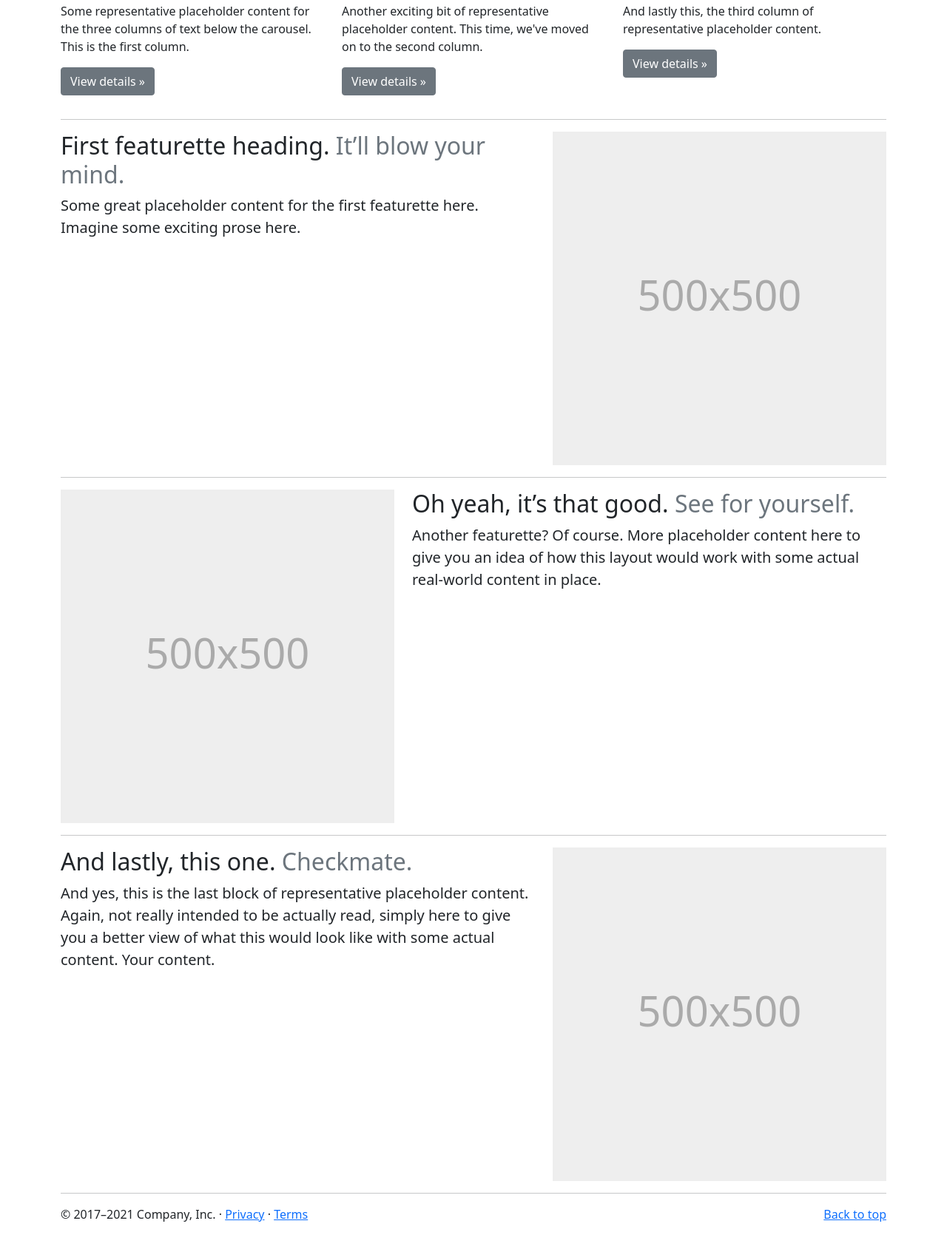
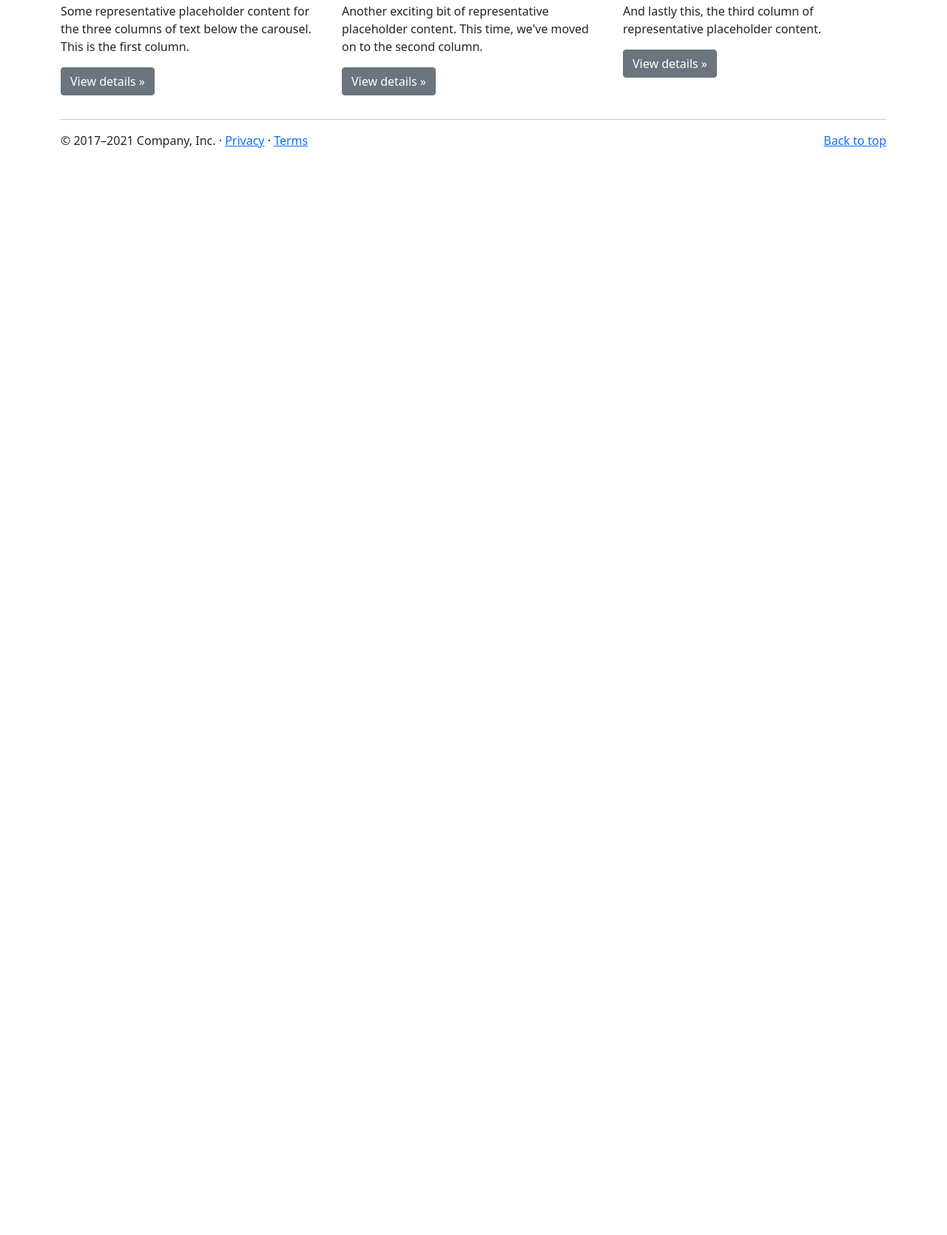
Before and after one commit to vishwakranti/CarlandMotors, a PHP site: page /carlandmotors_Vishwakranti/ in a window 1280 px wide. Shown: the part 349-2019 px from the top of the page at 74% size. After the commit the page ends 549 px from the top, so only its background shows below. Run offline with PHP 8.4, Linux system fonts and the light colour scheme.

Commit message:
updated index.php
removed featurettes

```diff
--- a/index.php
+++ b/index.php
@@ -1,5 +1,6 @@
 <!doctype html>
 <html lang="en">
+
 <head>
     <meta charset="utf-8">
     <meta name="viewport" content="width=device-width, initial-scale=1">
@@ -49,6 +50,7 @@
     <!-- Custom styles for this template -->
     <!--<link href="https://getbootstrap.com/docs/5.0/examples/carousel/carousel.css" rel="stylesheet">-->
 </head>
+
 <body>
 
     <header class="mt-0">
@@ -96,21 +98,30 @@
             <!-- Three columns of text below the carousel -->
             <div class="row">
                 <div class="col-lg-4">
-        <svg class="bd-placeholder-img rounded-circle" width="140" height="140" xmlns="http://www.w3.org/2000/svg" role="img" aria-label="Placeholder: 140x140" preserveAspectRatio="xMidYMid slice" focusable="false"><title>Placeholder</title><rect width="100%" height="100%" fill="#777"/><text x="50%" y="50%" fill="#777" dy=".3em">140x140</text></svg>
+                    <svg class="bd-placeholder-img rounded-circle" width="140" height="140" xmlns="http://www.w3.org/2000/svg" role="img" aria-label="Placeholder: 140x140" preserveAspectRatio="xMidYMid slice" focusable="false">
+                        <title>Placeholder</title>
+                        <rect width="100%" height="100%" fill="#777" /><text x="50%" y="50%" fill="#777" dy=".3em">140x140</text>
+                    </svg>
 
                     <h2>Heading</h2>
                     <p>Some representative placeholder content for the three columns of text below the carousel. This is the first column.</p>
                     <p><a class="btn btn-secondary" href="#">View details &raquo;</a></p>
                 </div><!-- /.col-lg-4 -->
                 <div class="col-lg-4">
-        <svg class="bd-placeholder-img rounded-circle" width="140" height="140" xmlns="http://www.w3.org/2000/svg" role="img" aria-label="Placeholder: 140x140" preserveAspectRatio="xMidYMid slice" focusable="false"><title>Placeholder</title><rect width="100%" height="100%" fill="#777"/><text x="50%" y="50%" fill="#777" dy=".3em">140x140</text></svg>
+                    <svg class="bd-placeholder-img rounded-circle" width="140" height="140" xmlns="http://www.w3.org/2000/svg" role="img" aria-label="Placeholder: 140x140" preserveAspectRatio="xMidYMid slice" focusable="false">
+                        <title>Placeholder</title>
+                        <rect width="100%" height="100%" fill="#777" /><text x="50%" y="50%" fill="#777" dy=".3em">140x140</text>
+                    </svg>
 
                     <h2>Heading</h2>
                     <p>Another exciting bit of representative placeholder content. This time, we've moved on to the second column.</p>
                     <p><a class="btn btn-secondary" href="#">View details &raquo;</a></p>
                 </div><!-- /.col-lg-4 -->
                 <div class="col-lg-4">
-        <svg class="bd-placeholder-img rounded-circle" width="140" height="140" xmlns="http://www.w3.org/2000/svg" role="img" aria-label="Placeholder: 140x140" preserveAspectRatio="xMidYMid slice" focusable="false"><title>Placeholder</title><rect width="100%" height="100%" fill="#777"/><text x="50%" y="50%" fill="#777" dy=".3em">140x140</text></svg>
+                    <svg class="bd-placeholder-img rounded-circle" width="140" height="140" xmlns="http://www.w3.org/2000/svg" role="img" aria-label="Placeholder: 140x140" preserveAspectRatio="xMidYMid slice" focusable="false">
+                        <title>Placeholder</title>
+                        <rect width="100%" height="100%" fill="#777" /><text x="50%" y="50%" fill="#777" dy=".3em">140x140</text>
+                    </svg>
 
                     <h2>Heading</h2>
                     <p>And lastly this, the third column of representative placeholder content.</p>
@@ -121,44 +132,6 @@
 
             <!-- START THE FEATURETTES -->
 
-    <hr class="featurette-divider">
-
-    <div class="row featurette">
-      <div class="col-md-7">
-        <h2 class="featurette-heading">First featurette heading. <span class="text-muted">It’ll blow your mind.</span></h2>
-        <p class="lead">Some great placeholder content for the first featurette here. Imagine some exciting prose here.</p>
-      </div>
-      <div class="col-md-5">
-        <svg class="bd-placeholder-img bd-placeholder-img-lg featurette-image img-fluid mx-auto" width="500" height="500" xmlns="http://www.w3.org/2000/svg" role="img" aria-label="Placeholder: 500x500" preserveAspectRatio="xMidYMid slice" focusable="false"><title>Placeholder</title><rect width="100%" height="100%" fill="#eee"/><text x="50%" y="50%" fill="#aaa" dy=".3em">500x500</text></svg>
-
-      </div>
-    </div>
-
-    <hr class="featurette-divider">
-
-    <div class="row featurette">
-      <div class="col-md-7 order-md-2">
-        <h2 class="featurette-heading">Oh yeah, it’s that good. <span class="text-muted">See for yourself.</span></h2>
-        <p class="lead">Another featurette? Of course. More placeholder content here to give you an idea of how this layout would work with some actual real-world content in place.</p>
-      </div>
-      <div class="col-md-5 order-md-1">
-        <svg class="bd-placeholder-img bd-placeholder-img-lg featurette-image img-fluid mx-auto" width="500" height="500" xmlns="http://www.w3.org/2000/svg" role="img" aria-label="Placeholder: 500x500" preserveAspectRatio="xMidYMid slice" focusable="false"><title>Placeholder</title><rect width="100%" height="100%" fill="#eee"/><text x="50%" y="50%" fill="#aaa" dy=".3em">500x500</text></svg>
-
-      </div>
-    </div>
-
-    <hr class="featurette-divider">
-
-    <div class="row featurette">
-      <div class="col-md-7">
-        <h2 class="featurette-heading">And lastly, this one. <span class="text-muted">Checkmate.</span></h2>
-        <p class="lead">And yes, this is the last block of representative placeholder content. Again, not really intended to be actually read, simply here to give you a better view of what this would look like with some actual content. Your content.</p>
-      </div>
-      <div class="col-md-5">
-        <svg class="bd-placeholder-img bd-placeholder-img-lg featurette-image img-fluid mx-auto" width="500" height="500" xmlns="http://www.w3.org/2000/svg" role="img" aria-label="Placeholder: 500x500" preserveAspectRatio="xMidYMid slice" focusable="false"><title>Placeholder</title><rect width="100%" height="100%" fill="#eee"/><text x="50%" y="50%" fill="#aaa" dy=".3em">500x500</text></svg>
-
-      </div>
-    </div>
 
             <hr class="featurette-divider">
 
@@ -179,4 +152,5 @@
 
 
 </body>
+
 </html>
```
Lines whose indentation alone changed are shown as unchanged.
